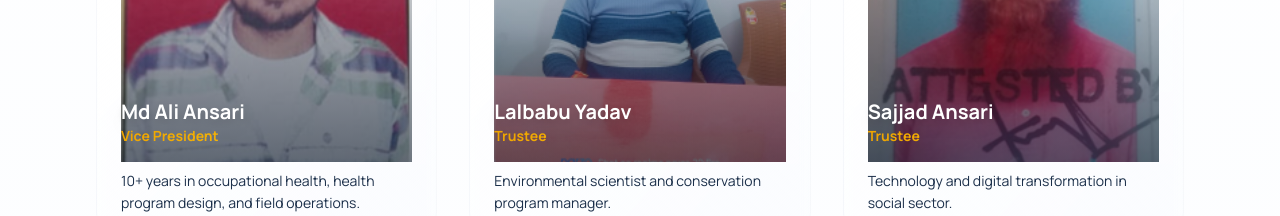
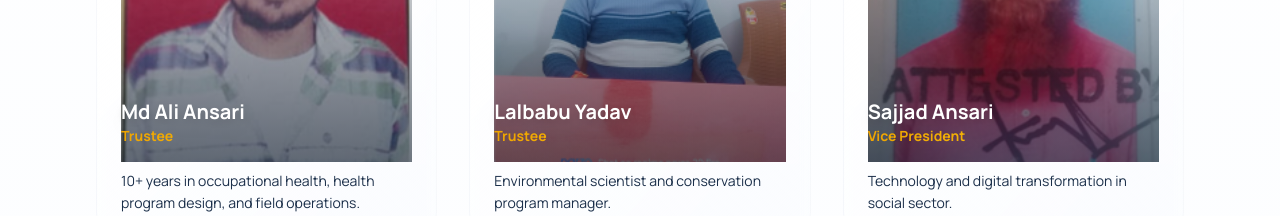
Before and after one commit to Utkarsh1506/shramik_kalyan_samiti, a Next.js app: page /team in a window 1280 px wide. Shown: the part 1040-1256 px from the top of the page. Built offline with nearby package versions, Linux system fonts and the light colour scheme.

Commit message:
Update team page

```diff
--- a/src/app/team/page.tsx
+++ b/src/app/team/page.tsx
@@ -34,7 +34,7 @@ const team = [
   },
   {
     name: "Md Ali Ansari",
-    role: "Vice President",
+    role: "Trustee",
     expertise: "10+ years in occupational health, health program design, and field operations.",
     image: "/Md Ali Ansari - Trustee.png"
   },
@@ -46,7 +46,7 @@ const team = [
   },
   {
     name: "Sajjad Ansari",
-    role: "Trustee",
+    role: "Vice President",
     expertise: "Technology and digital transformation in social sector.",
     image: "/Sajjad Ansari - Vice President.png"
   },
```
